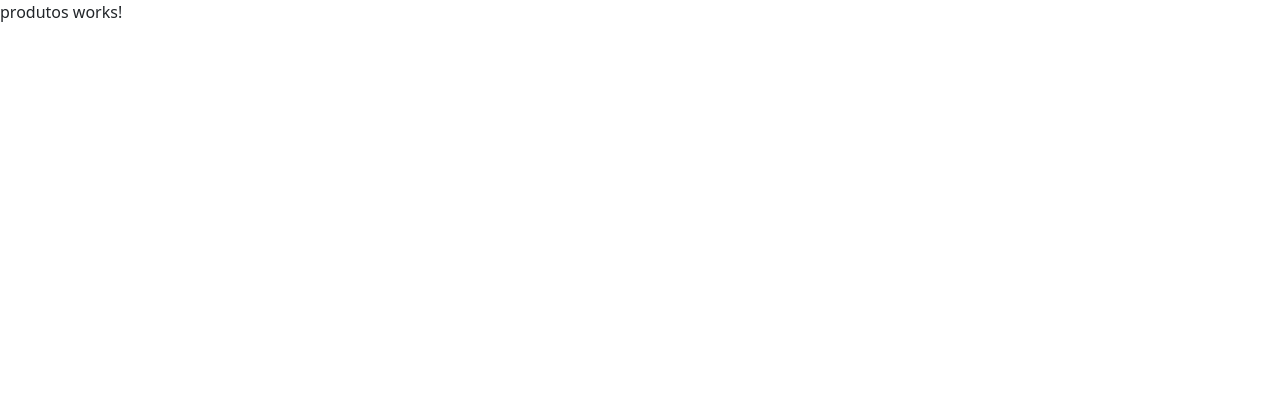
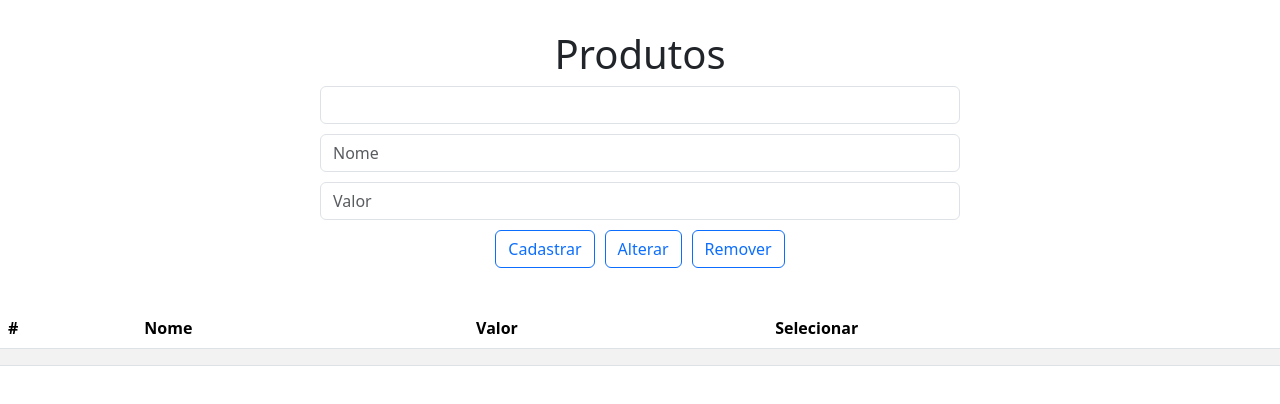
Before and after one commit to fabao1966/angularBasico, an Angular app: page / in a window 1280 px wide. Shown: the top 404 px of the page. Built offline with nearby package versions, Linux system fonts and the light colour scheme.

Commit message:
implementado html e css de produtos

```diff
--- a/src/app/models/Produto.ts
+++ b/src/app/models/Produto.ts
@@ -1,5 +1,5 @@
 export class Produto{
+  id:number;
   nome:string;
   valor:number;
-  in:number;
 }
--- a/src/app/pages/produtos/produtos.component.css
+++ b/src/app/pages/produtos/produtos.component.css
@@ -0,0 +1,14 @@
+form{
+  width: 50%;
+  margin: 30px auto;
+  text-align: center;
+}
+
+input{
+  margin-bottom: 10px;
+}
+
+input[type="button"]{
+  margin-left: 5px;
+  margin-right: 5px;
+}
--- a/src/app/pages/produtos/produtos.component.html
+++ b/src/app/pages/produtos/produtos.component.html
@@ -1 +1,31 @@
-<p>produtos works!</p>
+<form>
+  <h1>Produtos</h1>
+  <input type="number" class="form-control" readonly >
+  <input type="text"   class="form-control" placeholder="Nome">
+  <input type="number" class="form-control" placeholder="Valor">
+
+  <input type="button" class="btn btn-outline-primary" value="Cadastrar">
+  <input type="button" class="btn btn-outline-primary" value="Alterar">
+  <input type="button" class="btn btn-outline-primary" value="Remover">
+</form>
+
+<!-- TABELA -->
+<table class="table table-striped">
+  <thead>
+      <tr>
+          <th>#</th>
+          <th>Nome</th>
+          <th>Valor</th>
+          <th>Selecionar</th>
+      </tr>
+  </thead>
+
+  <tbody>
+      <tr>
+          <td></td>
+          <td></td>
+          <td></td>
+          <td></td>
+      </tr>
+  </tbody>
+</table>
```
